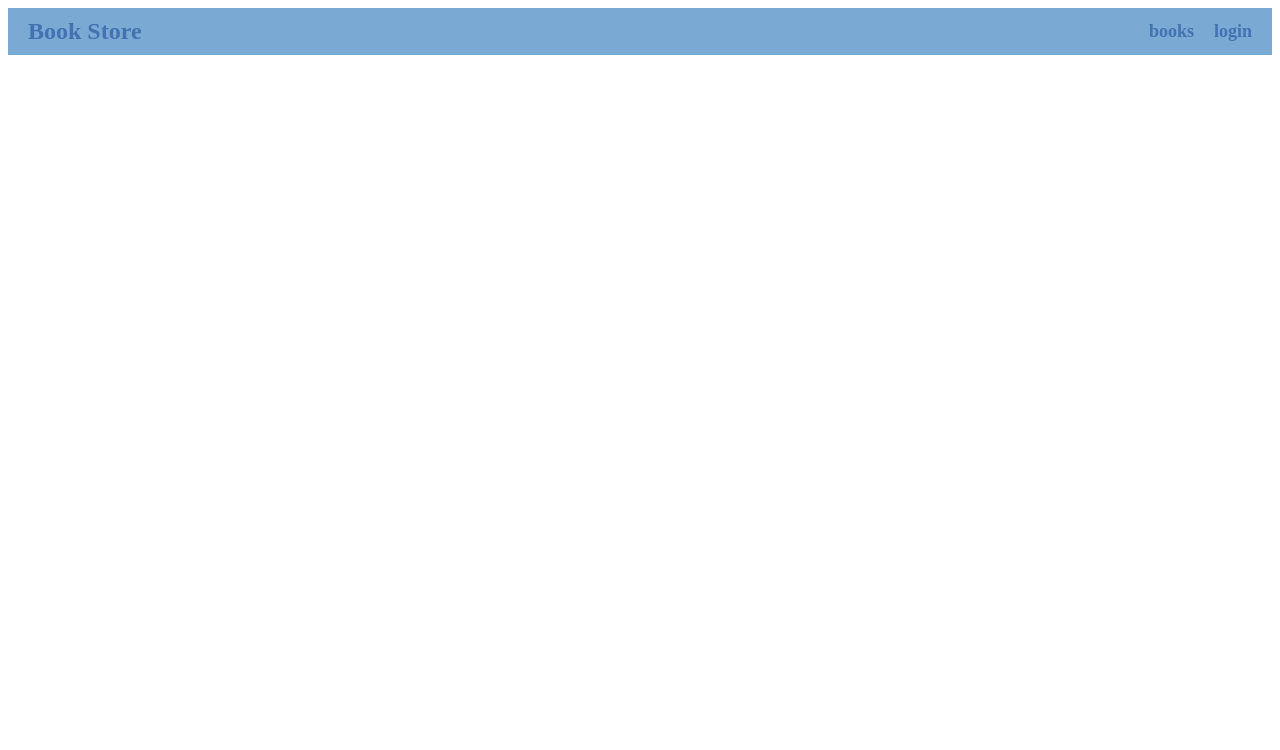
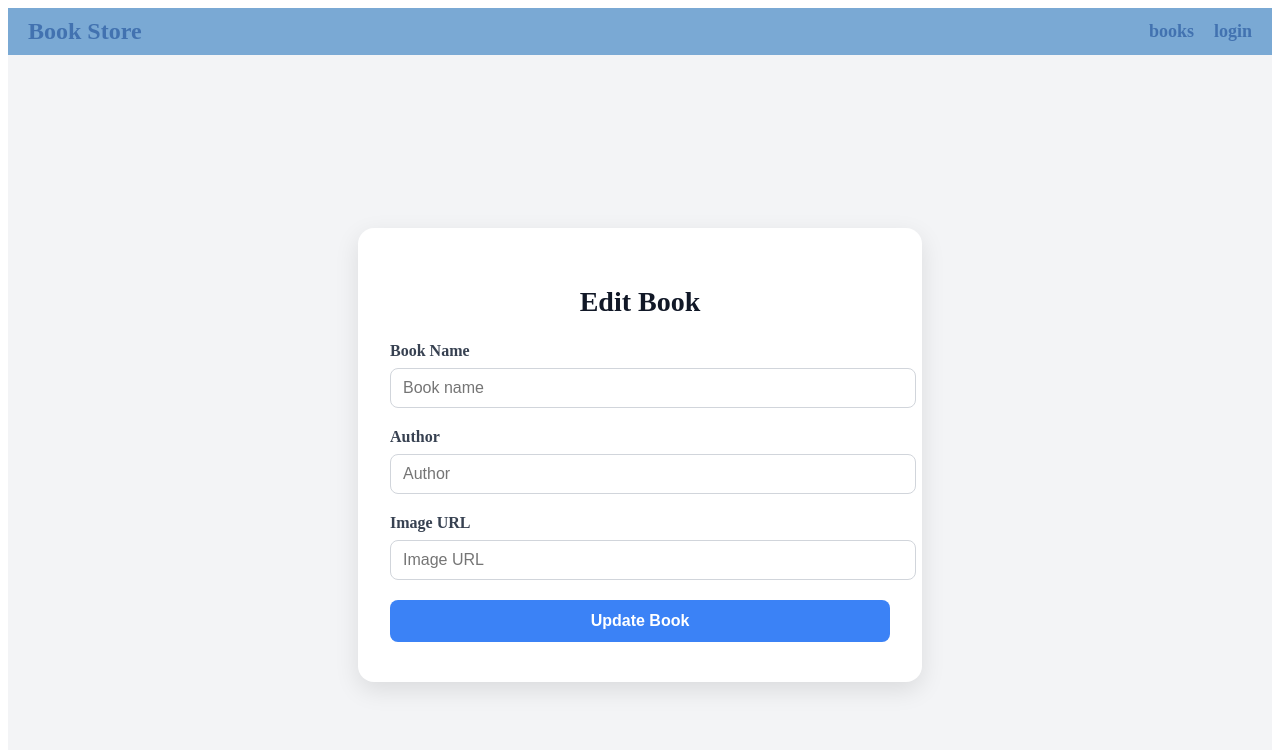
Before and after one commit to chris-robert-yeslin2006/book-store, a React (Vite) app in the folder client/: page /book/1 in a window 1280 px wide. Shown: the top 750 px of the page. Built offline with nearby package versions, Linux system fonts and the light colour scheme; no server answers.

Commit message:
update book details

```diff
--- a/client/src/App.jsx
+++ b/client/src/App.jsx
@@ -7,6 +7,7 @@ import Dashboard from './assets/components/Dashboard';
 import AddStudent from './assets/components/AddStudent';
 import Logout from './assets/components/Logout';
 import AddBooks from './assets/components/AddBooks';
+import EditBook from './assets/components/EditBook';
 import React from 'react';
 
 function App() {
@@ -22,6 +23,7 @@ function App() {
         <Route path="/addStudent" element={<AddStudent />} />
         <Route path="/logout" element={<Logout setRole={setRole}  />} />
         <Route path="/addBooks" element={<AddBooks />} />
+        <Route path="/book/:id" element={<EditBook />} />
       </Routes>
     </BrowserRouter>
   );
--- a/client/src/assets/components/BookCard.jsx
+++ b/client/src/assets/components/BookCard.jsx
@@ -1,4 +1,5 @@
 import React from 'react'
+import {Link} from 'react-router-dom'
 
 function BookCard({book}) {
     const {name,imageURL,author}=book;
@@ -10,8 +11,8 @@ function BookCard({book}) {
             <p>{author}</p>
         </div>
         <div className="book-actions">
-            <button>edit</button>
-            <button>delete</button>
+            <button><Link to={`/book/${book._id}`}>edit</Link></button>
+            <button><Link>delete</Link></button>
         </div>
 
     </div>
--- /dev/null
+++ b/client/src/assets/components/EditBook.jsx
@@ -0,0 +1,83 @@
+import React, { useEffect, useState } from 'react'
+import '../styles/Add-Student.css'
+import axios from 'axios'
+import { useNavigate, useParams } from 'react-router-dom'
+
+function EditBooks() {
+  const [name, setName] = useState('')
+  const [author, setAuthor] = useState('')
+  const [imageURL, setImageURL] = useState('')
+
+  const { id } = useParams()
+  const navigate = useNavigate()
+
+  // ✅ Fetch existing book details
+  useEffect(() => {
+    axios.get(`http://localhost:3001/book/book/${id}`)
+      .then((res) => {
+        const book = res.data
+        setName(book.name)
+        setAuthor(book.author)
+        setImageURL(book.imageURL)
+      })
+      .catch((err) => console.error("Error fetching book:", err))
+  }, [id])
+
+  // ✅ Submit updated data (PUT request)
+  const handleSubmit = (e) => {
+    e.preventDefault()
+    axios.put(`http://localhost:3001/book/book/${id}`, {
+      name,
+      author,
+      imageURL
+    })
+      .then((res) => {
+        console.log("Updated:", res.data)
+        navigate('/books')
+      })
+      .catch((err) => console.error("Update error:", err))
+  }
+
+  return (
+    <div className="add-student-page">
+      <div className="add-student-container">
+        <h1>Edit Book</h1>
+        <form onSubmit={handleSubmit}>
+          <div className="add-student-form-group">
+            <label>Book Name</label>
+            <input
+              type="text"
+              className="add-student-input"
+              value={name}
+              onChange={(e) => setName(e.target.value)}
+              placeholder="Book name"
+            />
+          </div>
+          <div className="add-student-form-group">
+            <label>Author</label>
+            <input
+              type="text"
+              className="add-student-input"
+              value={author}
+              onChange={(e) => setAuthor(e.target.value)}
+              placeholder="Author"
+            />
+          </div>
+          <div className="add-student-form-group">
+            <label>Image URL</label>
+            <input
+              type="text"
+              className="add-student-input"
+              value={imageURL}
+              onChange={(e) => setImageURL(e.target.value)}
+              placeholder="Image URL"
+            />
+          </div>
+          <button type="submit" className="add-student-btn">Update Book</button>
+        </form>
+      </div>
+    </div>
+  )
+}
+
+export default EditBooks
--- a/client/src/assets/styles/Books.css
+++ b/client/src/assets/styles/Books.css
@@ -72,3 +72,71 @@
   .book-actions button:hover {
     background-color: #005ecb;
   }
+
+  .book-card {
+    border: 1px solid #ddd;
+    border-radius: 12px;
+    padding: 20px;
+    margin: 15px;
+    width: 260px;
+    box-shadow: 0 4px 8px rgba(0, 0, 0, 0.12);
+    transition: transform 0.2s ease;
+    background-color: #fff;
+  }
+
+  .book-card:hover {
+    transform: translateY(-5px);
+  }
+
+  .book-image {
+    width: 100%;
+    height: 180px;
+    object-fit: cover;
+    border-radius: 8px;
+    margin-bottom: 12px;
+  }
+
+  .book-details h3 {
+    font-size: 20px;
+    margin: 5px 0;
+    color: #333;
+  }
+
+  .book-details p {
+    font-size: 14px;
+    color: #777;
+  }
+
+  .book-actions {
+    display: flex;
+    justify-content: space-between;
+    margin-top: 15px;
+  }
+
+  .book-actions button {
+    background-color: #1e90ff;
+    border: none;
+    padding: 8px 14px;
+    border-radius: 6px;
+    cursor: pointer;
+    transition: background-color 0.2s ease;
+  }
+
+  .book-actions button:hover {
+    background-color: #0d75d8;
+  }
+
+  /* ✅ Styling the Link inside the buttons */
+  .book-actions button a {
+    color: white;
+    text-decoration: none;
+    font-size: 14px;
+    font-weight: 500;
+    display: inline-block;
+    width: 100%;
+    height: 100%;
+  }
+
+  .book-actions button a:hover {
+    text-decoration: none;
+  }
```
Also changed, not shown: 1 other file (tests, documents, lock files or other folders).
